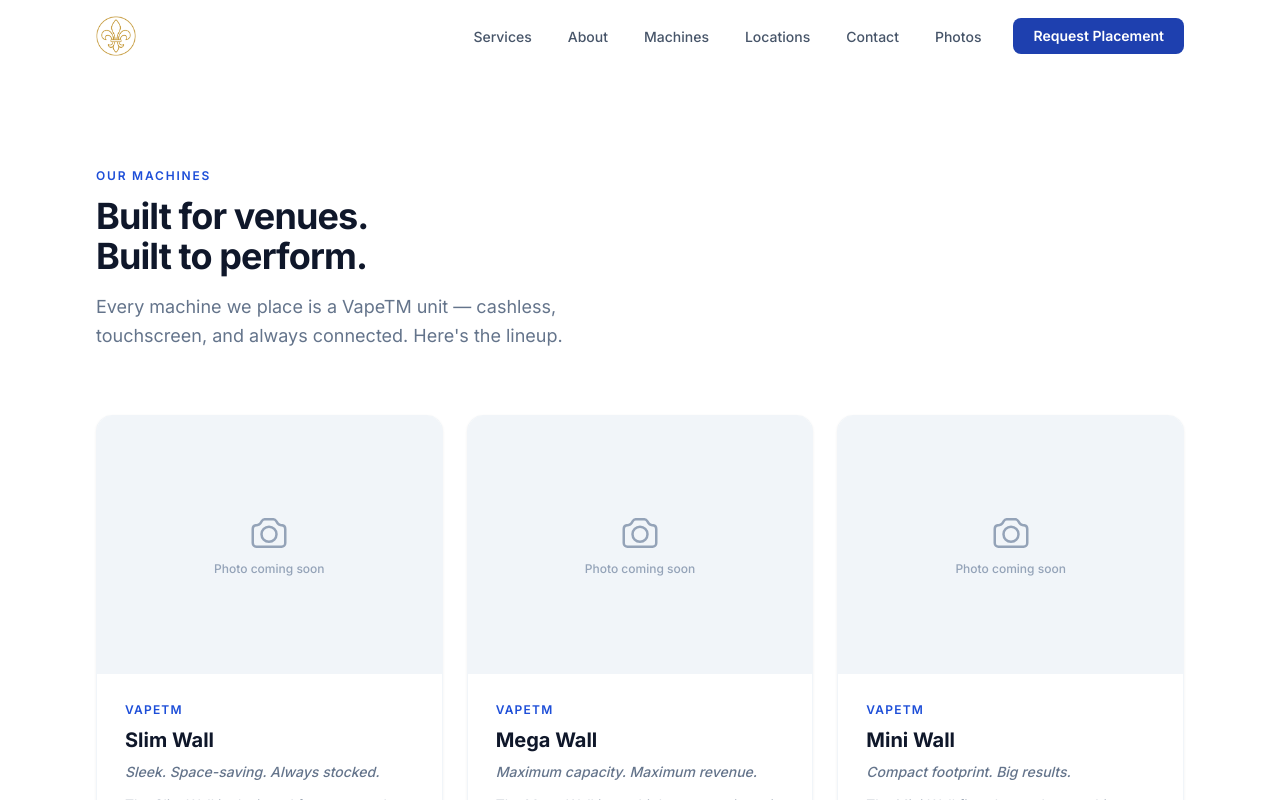
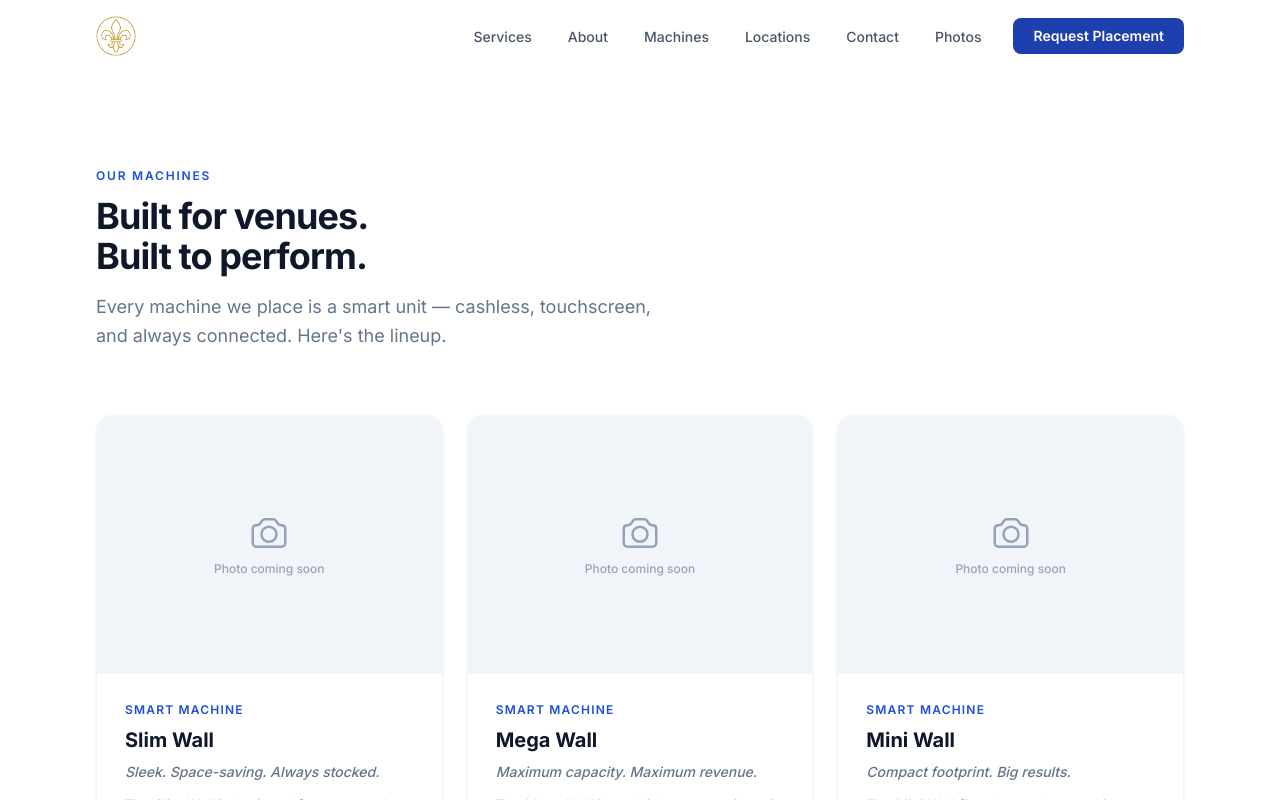
Before and after one commit to KH1188/nicks-vending, a React (Vite) app: page /machines in a window 1280 px wide. Shown: the top 800 px of the page. Built offline with nearby package versions, Linux system fonts and the light colour scheme.

Commit message:
Remove brand name, replace with Smart Machine

```diff
--- a/src/pages/Machines.tsx
+++ b/src/pages/Machines.tsx
@@ -69,7 +69,7 @@ function MachineCard({ machine }: { machine: Machine }) {
       {/* Content */}
       <div className="p-7 flex flex-col gap-2">
         <p className="text-xs font-semibold uppercase tracking-widest text-brand-700">
-          VapeTM
+          Smart Machine
         </p>
         <h3 className="text-xl font-bold text-slate-900">{machine.name}</h3>
         <p className="text-sm font-medium text-slate-500 italic">{machine.tagline}</p>
@@ -91,7 +91,7 @@ export default function Machines() {
               <p className="section-label mb-3">Our machines</p>
               <h1 className="section-title">Built for venues.<br />Built to perform.</h1>
               <p className="section-subtitle mt-4 max-w-xl">
-                Every machine we place is a VapeTM unit — cashless, touchscreen, and
+                Every machine we place is a smart unit — cashless, touchscreen, and
                 always connected. Here's the lineup.
               </p>
             </div>
```
